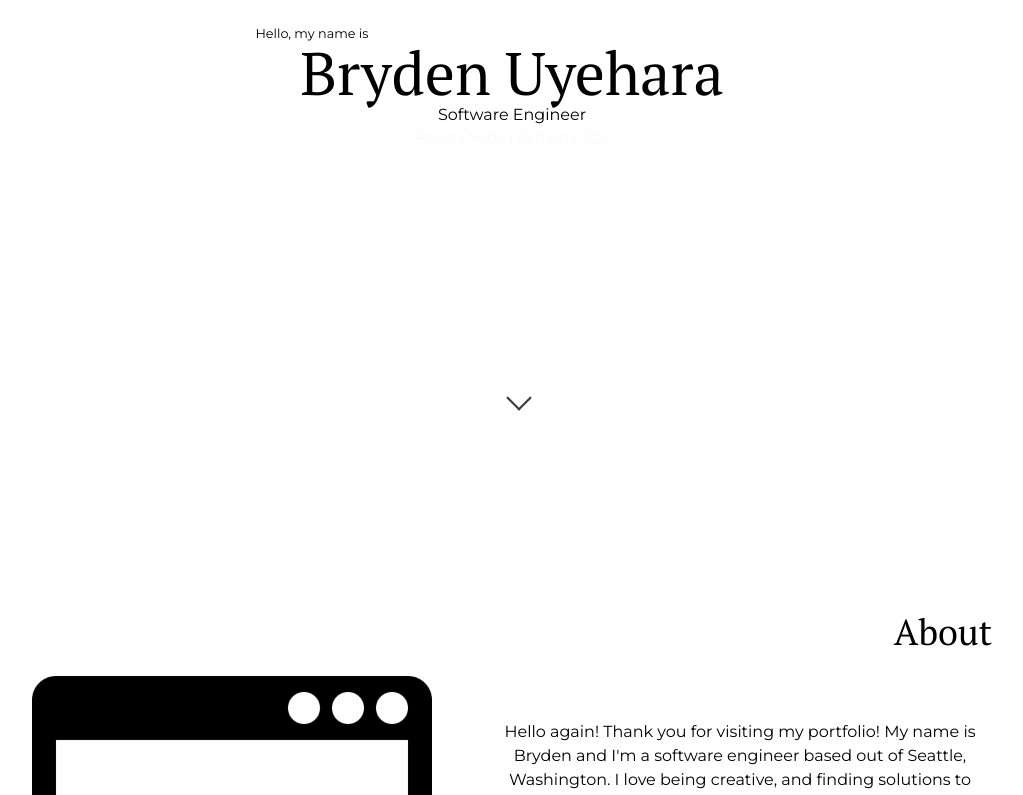
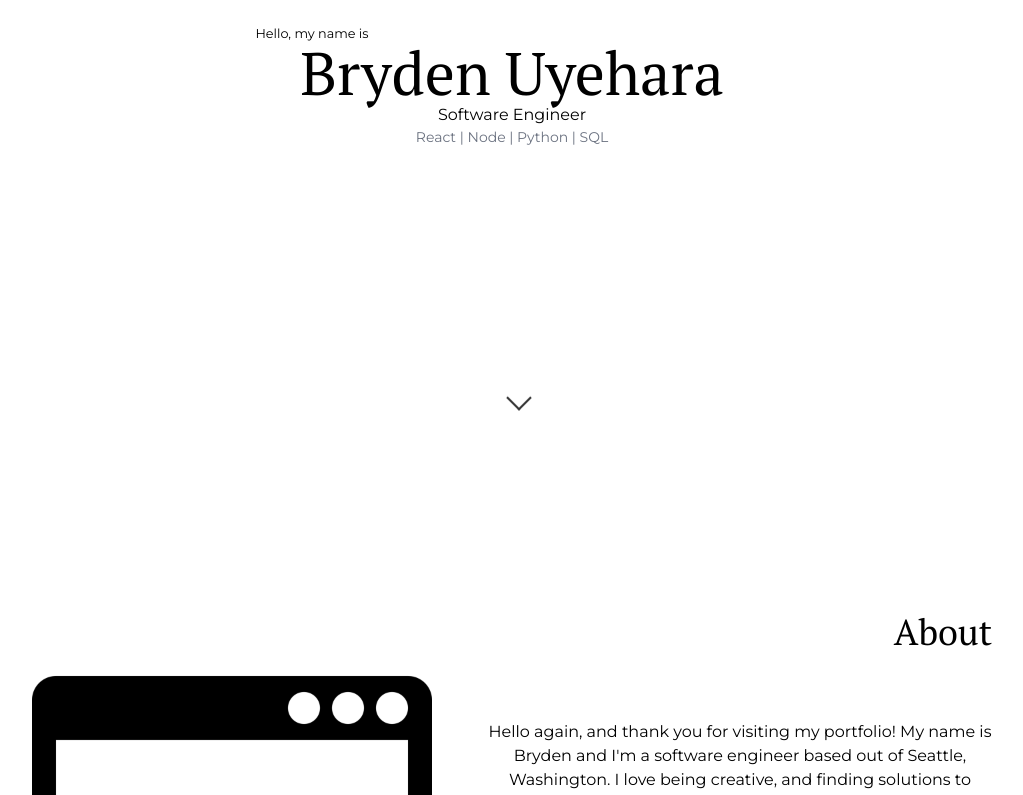
Before and after one commit to brydenu/portfolio, a Next.js app: page / in a window 1280 px wide. Shown: the part 300-1095 px from the top of the page, without its empty margins (128-1151 px from the left). Built offline with nearby package versions, Linux system fonts and the light colour scheme; no server answers.

Commit message:
Changed timing of fade ins. Slightly modified about page

```diff
--- a/src/components/About.js
+++ b/src/components/About.js
@@ -15,7 +15,7 @@ export default function About() {
                 />
                 <div className="font-montserrat text-md flex flex-col justify-evenly text-center font-montserrat">
                     <p className="pb-5 sm:pb-1">
-                        Hello again! Thank you for visiting my portfolio!
+                        Hello again, and thank you for visiting my portfolio!
                         My name is Bryden and I&apos;m a software engineer based out of
                         Seattle, Washington. I love being creative, and finding solutions
                         to every day problems with technology or otherwise.
--- a/src/components/Header.js
+++ b/src/components/Header.js
@@ -2,7 +2,7 @@
 import { useState, useEffect } from "react";
 
 export default function Header() {
-    const [textVisible, setTextVisible] = useState([false, false, false, false]);
+    const [textVisible, setTextVisible] = useState([false, false, false, false, false, false, false, false]);
 
     useEffect(() => {
         // Trigger each line's fade-in effect after a delay
@@ -13,7 +13,7 @@ export default function Header() {
                     newState[index] = true;
                     return newState;
                 });
-            }, 2000 * index) // Delay each line by 1 second
+            }, 600 * index) // Delay each line by 1 second
         );
 
         // Clear timeouts if the component unmounts
@@ -36,16 +36,16 @@ export default function Header() {
     return (
         <section className="w-full min-h-screen flex flex-col justify-evenly align-center" id="header">
             <div className="flex flex-col justify-center align-center">
-                <small className={`opacity-0 text-center sm:pr-[400px] font-montserrat ${textVisible[0] ? 'fadeIn' : ''}`}>
-                    Hello, my name is
+                <small className={`text-center sm:pr-[400px] font-montserrat`}>
+                    <span className={`opacity-0 ${textVisible[0] ? 'fadeIn' : ""}`}>Hello,</span> <span className={`opacity-0 ${textVisible[2] ? 'fadeIn' : ""}`}>my name is</span>
                 </small>
-                <h1 className={`opacity-0 text-6xl text-center font-pt ${textVisible[1] ? 'fadeIn' : ''}`}>
+                <h1 className={`opacity-0 text-6xl text-center font-pt ${textVisible[3] ? 'fadeIn' : ''}`}>
                     Bryden Uyehara
                 </h1>
-                <p className={`opacity-0 text-black text-md text-center font-montserrat ${textVisible[2] ? 'fadeIn' : ''}`}>
+                <p className={`opacity-0 text-black text-md text-center font-montserrat ${textVisible[5] ? 'fadeIn' : ''}`}>
                     Software Engineer
                 </p>
-                <p className={`opacity-0 text-gray-500 text-sm text-center font-montserrat ${textVisible[3] ? 'fadeIn' : ''}`}>
+                <p className={`opacity-0 text-gray-500 text-sm text-center font-montserrat ${textVisible[7] ? 'fadeIn' : ''}`}>
                     React | Node | Python | SQL
                 </p>
             </div>
```
